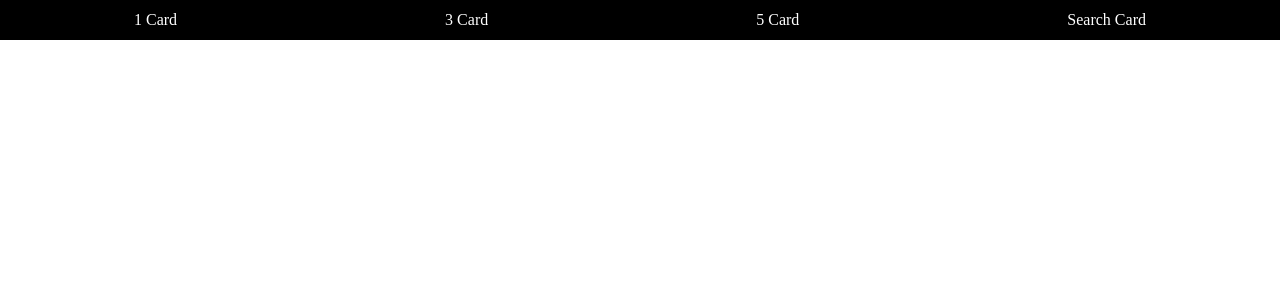
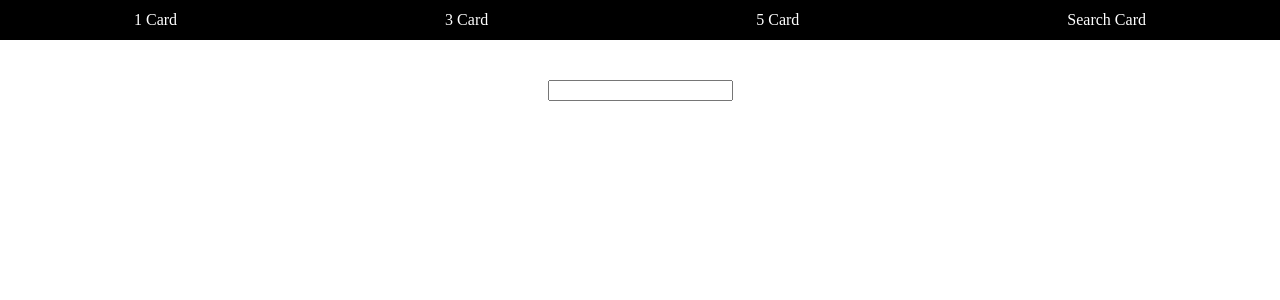
Before and after one commit to LeonXZhou/mars-weather-vue, a Vue app in the folder tarot/: page / in a window 1280 px wide. Both pictures are taken after a click on the element "Search Card". Shown: the top 300 px of the page. Built offline with nearby package versions, Linux system fonts and the light colour scheme.

Commit message:
fixed styling on back of card

```diff
--- a/tarot/src/App.vue
+++ b/tarot/src/App.vue
@@ -1,5 +1,6 @@
 <template>
   <TopNav @numberSelection="numberSelectionListener" />
+  <div class="mainBody">
     <div
       v-if="
         Number(displayState) === 1 ||
@@ -10,20 +11,30 @@
     >
       <CardSet :cards="cards" />
     </div>
+        <div
+      v-if="
+        displayState ==='search'
+      "
+    >
+      <Search></Search>
+    </div>
+
+  </div>
 </template>
 
 <script>
 import TopNav from "./components/TopNav.vue";
 import CardSet from "./components/CardSet.vue";
+import Search from "./components/Search.vue"
 import axios from "axios";
 export default {
   name: "App",
-  components: { TopNav, CardSet },
+  components: { TopNav, CardSet, Search },
 
   data() {
     return {
       displayState: "default",
-      cards:[],
+      cards: [],
     };
   },
 
@@ -37,7 +48,7 @@ export default {
       ) {
         axios
           .get("https://rws-cards-api.herokuapp.com/api/v1/cards/random", {
-            params: { n: value},
+            params: { n: value },
           })
           .then((response) => {
             this.cards = [...response.data.cards];
@@ -53,9 +64,22 @@ export default {
 </script>
 
 <style scoped>
-.cardSetContainer{
-  width:100vw;
+.cardSetContainer {
+  width: 100vw;
+}
+.mainBody {
+  display: flex;
+
+  flex-direction: column;
+  justify-content: center;
+  align-items: center;
+
+  width: 100vw;
+  height: 95vh;
+  left: 0;
+  top: 5vh;
+
+  /* background-image: url("../public/Tarot/background.jpg"); */
   position: absolute;
-  top: 20vh;
 }
 </style>
--- a/tarot/src/components/CardSet.vue
+++ b/tarot/src/components/CardSet.vue
@@ -21,6 +21,8 @@ export default {
 .cardSet {
   display: flex;
   justify-content: space-around;
+  align-items: space-between;
+  flex-wrap: wrap;
 }
 
 .list-move,
--- /dev/null
+++ b/tarot/src/components/Search.vue
@@ -0,0 +1,78 @@
+<template>
+  <div class="search">
+    <form @submit.prevent="">
+      <input type="text" v-model="search" />
+    </form>
+    <div class="results">
+      <div v-for="card in cards" :key="card">
+        <div class="card flip-card-back">
+          <h1>{{ card.name }}</h1>
+          <p>{{ card.desc }}</p>
+        </div>
+      </div>
+    </div>
+  </div>
+</template>
+
+<script>
+import axios from "axios";
+import CardSet from "./CardSet.vue";
+export default {
+  name: "Search",
+  components: { CardSet },
+  data() {
+    return {
+      search: "",
+      timeoutSearch: null,
+      cards: [],
+    };
+  },
+  watch: {
+    search() {
+      if (this.timeoutSearch !== null) {
+        clearTimeout(this.timeoutSearch);
+      }
+      this.timeoutSearch = setTimeout(() => {
+        axios
+          .get("https://rws-cards-api.herokuapp.com/api/v1/cards/search", {
+            params: { name: this.search },
+          })
+          .then((response) => {
+            this.cards = [...response.data.cards];
+          })
+          .catch((error) => {
+            console.log("asdf");
+            console.log(error);
+          });
+      }, 100);
+    },
+  },
+};
+</script>
+
+
+<style scoped>
+div.search {
+  display: flex;
+  flex-direction: column;
+  align-items: center;
+}
+
+div.search form {
+  display: flex;
+  position: absolute;
+  width: 100vw;
+  top: 5vh;
+  justify-content: center;
+  align-items: center;
+}
+div.results {
+  position: absolute;
+  display: flex;
+  flex-direction: column;
+  height: 80vh;
+  width: 90vw;
+  overflow-y: auto;
+  top:15vh;
+}
+</style>
```
Lines whose indentation alone changed are shown as unchanged.
